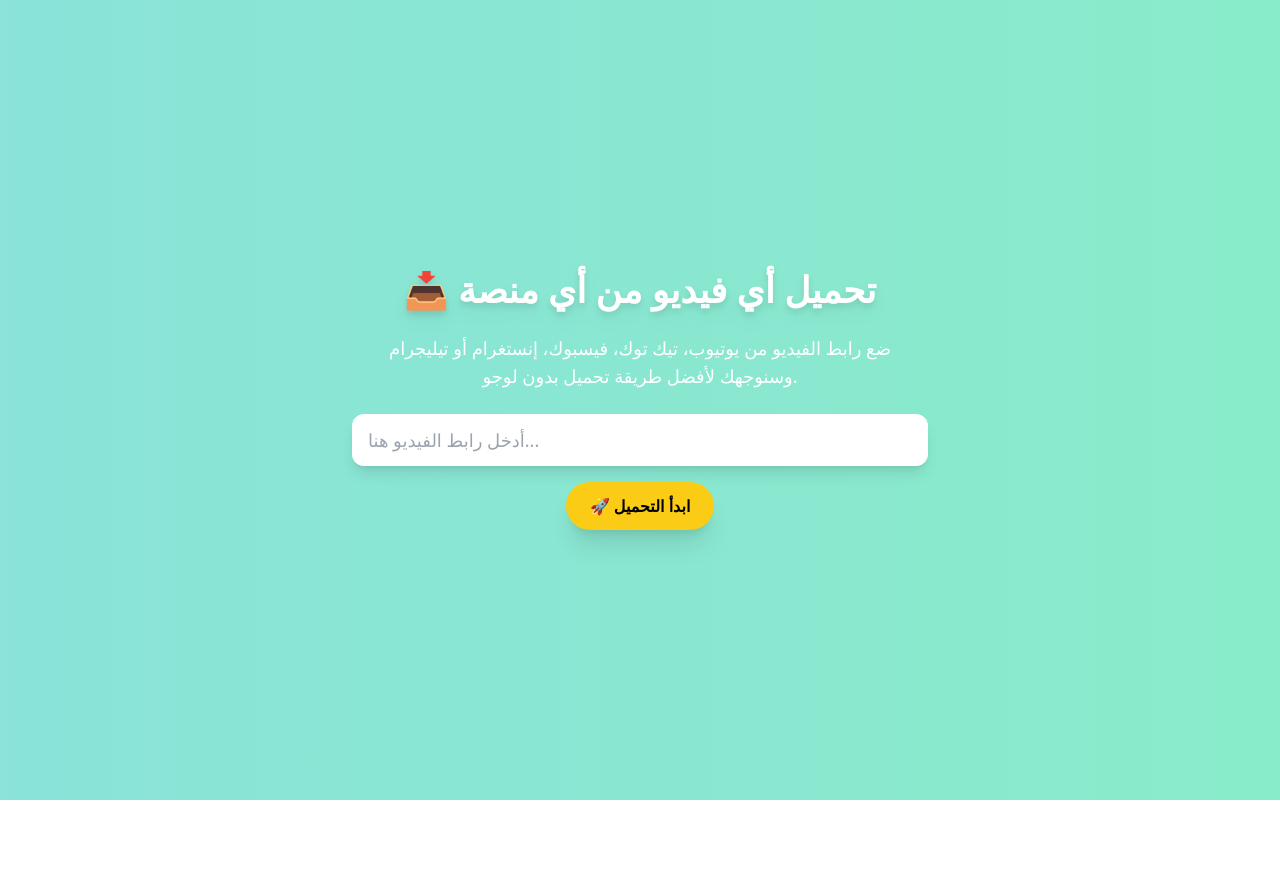
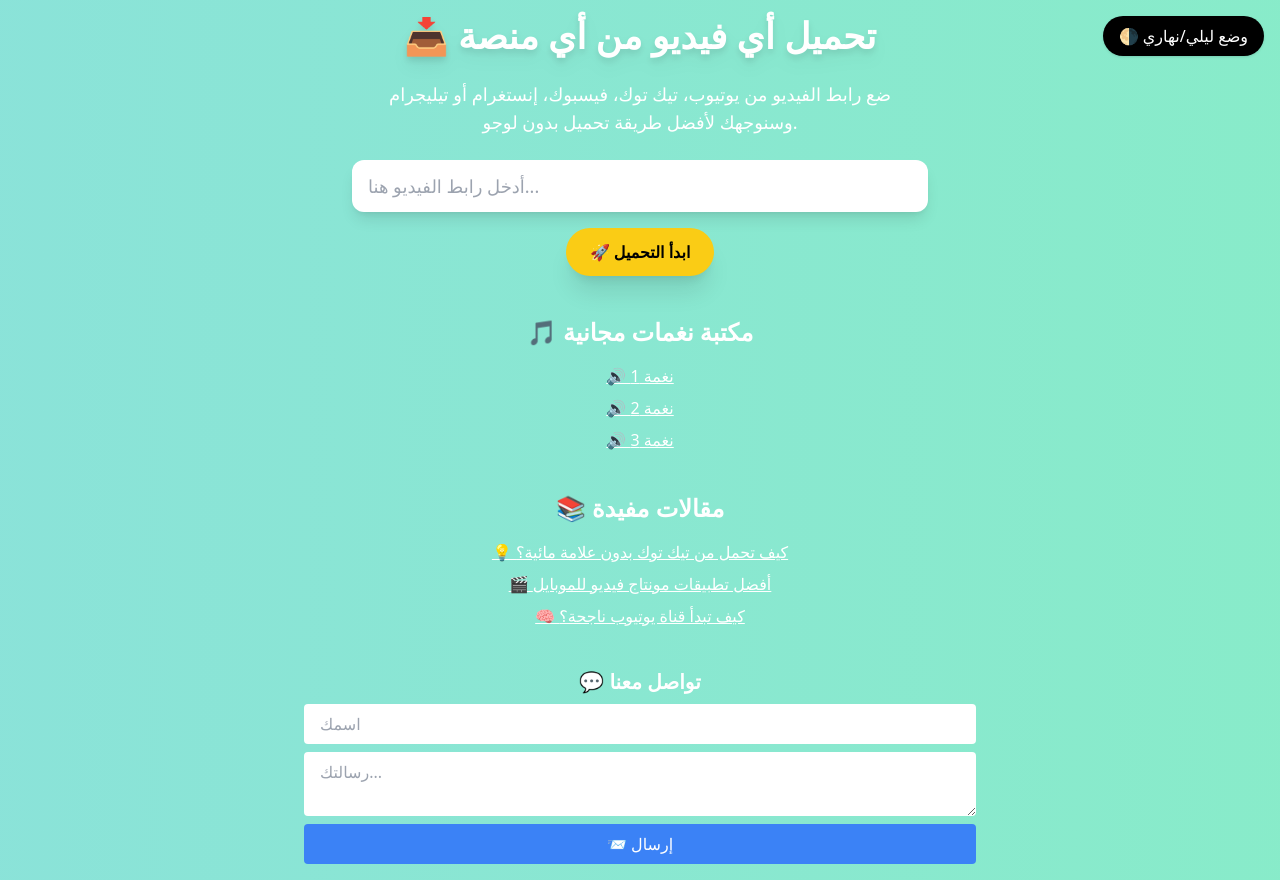
Before and after one commit to karasfathy/-, a plain HTML site: page index.html in a window 1280 px wide. Before the commit the page ends 800 px from the top, so only its background shows below. Drawn offline with nearby package versions, Linux system fonts and the light colour scheme.

Commit message:
Update index.html
Signed-off-by: karasfathy <farhykaras554422@gmail.com>

```diff
--- a/index.html
+++ b/index.html
@@ -10,6 +10,16 @@
   <title>تحميل الفيديوهات من كل المنصات</title>
   <script src="https://cdn.tailwindcss.com"></script>
   <style>
+
+    :root {
+  --bg-color: #ffffff;
+  --text-color: #000000;
+}
+[data-theme="dark"] {
+  --bg-color: #0f172a;
+  --text-color: #ffffff;
+}
+
     body {
       background: linear-gradient(270deg, #ff9a9e, #fad0c4, #fad0c4, #ffdde1, #fbc2eb, #a6c1ee, #84fab0, #8fd3f4, #a1c4fd, #c2e9fb, #d4fc79, #96e6a1);
       background-size: 5000% 5000%;
@@ -22,8 +32,23 @@
       100% {background-position: 0% 50%;}
     }
   </style>
+<script>
+  function toggleTheme() {
+    const body = document.body;
+    const theme = body.getAttribute("data-theme") === "light" ? "dark" : "light";
+    body.setAttribute("data-theme", theme);
+  }
+</script>
+
+
 </head>
-<body class="min-h-screen flex flex-col items-center justify-center text-white text-center p-4">
+<body data-theme="light" class="min-h-screen flex flex-col items-center justify-center text-white text-center p-4">
+<div class="absolute top-4 right-4">
+  <button onclick="toggleTheme()" class="bg-black text-white px-4 py-2 rounded-full shadow">
+    🌗 وضع ليلي/نهاري
+  </button>
+</div>
+
 
   <h1 class="text-4xl font-bold mb-6 drop-shadow-lg">📥 تحميل أي فيديو من أي منصة</h1>
   <p class="mb-6 text-lg max-w-xl">ضع رابط الفيديو من يوتيوب، تيك توك، فيسبوك، إنستغرام أو تيليجرام وسنوجهك لأفضل طريقة تحميل بدون لوجو.</p>
@@ -35,6 +60,23 @@
     class="bg-yellow-400 hover:bg-yellow-500 text-black font-bold px-6 py-3 rounded-full shadow-xl transition duration-300">
     🚀 ابدأ التحميل
   </button>
+<div class="mt-10 w-full max-w-3xl text-white text-center">
+  <h2 class="text-2xl font-bold mb-4">🎵 مكتبة نغمات مجانية</h2>
+  <ul class="space-y-2">
+    <li><a href="sounds/ringtone1.mp3" download class="underline hover:text-yellow-300">🔊 نغمة 1</a></li>
+    <li><a href="sounds/ringtone2.mp3" download class="underline hover:text-yellow-300">🔊 نغمة 2</a></li>
+    <li><a href="sounds/ringtone3.mp3" download class="underline hover:text-yellow-300">🔊 نغمة 3</a></li>
+  </ul>
+</div>
+<div class="mt-10 w-full max-w-3xl text-white text-center">
+  <h2 class="text-2xl font-bold mb-4">📚 مقالات مفيدة</h2>
+  <ul class="space-y-2">
+    <li><a href="#" class="underline hover:text-yellow-300">💡 كيف تحمل من تيك توك بدون علامة مائية؟</a></li>
+    <li><a href="#" class="underline hover:text-yellow-300">🎬 أفضل تطبيقات مونتاج فيديو للموبايل</a></li>
+    <li><a href="#" class="underline hover:text-yellow-300">🧠 كيف تبدأ قناة يوتيوب ناجحة؟</a></li>
+  </ul>
+</div>
+
 
   <script>
     function redirect() {
@@ -61,7 +103,21 @@
       const match = url.match(/(?:v=|\/)([0-9A-Za-z_-]{11})/);
       return match ? match[1] : "";
     }
+    function sendMessage(e) {
+  e.preventDefault();
+  const name = document.getElementById("name").value;
+  alert("شكرًا لك يا " + name + "! تم إرسال رسالتك بنجاح.");
+}
+
   </script>
+<div class="mt-10 w-full max-w-2xl">
+  <h2 class="text-xl font-bold mb-2 text-white">💬 تواصل معنا</h2>
+  <form onsubmit="sendMessage(event)" class="flex flex-col space-y-2">
+    <input type="text" id="name" placeholder="اسمك" class="px-4 py-2 rounded text-black">
+    <textarea id="message" placeholder="رسالتك..." class="px-4 py-2 rounded text-black"></textarea>
+    <button type="submit" class="bg-blue-500 text-white px-4 py-2 rounded">📨 إرسال</button>
+  </form>
+</div>
 
 </body>
 </html>
```
